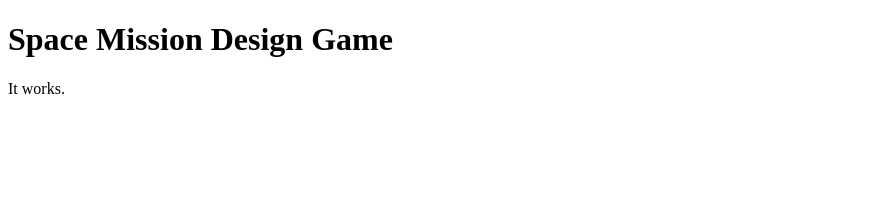
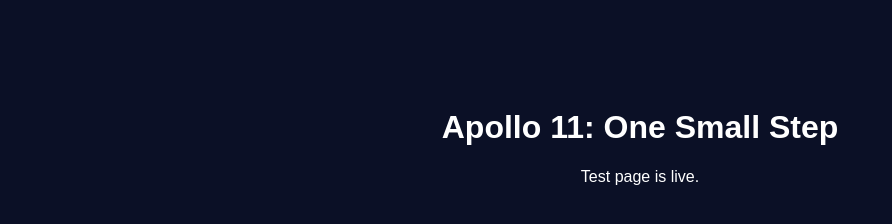
Before and after one commit to madhavlnair/space-mission-game, a plain HTML site: page index.html in a window 1280 px wide. Shown: the whole page, without its empty margins (0-892 px from the left). Drawn offline with Linux system fonts and the light colour scheme.

Commit message:
Add test page

```diff
--- a/index.html
+++ b/index.html
@@ -3,12 +3,10 @@
 <head>
   <meta charset="UTF-8">
   <meta name="viewport" content="width=device-width, initial-scale=1">
-  <title>Space Mission Design Game</title>
-  <link rel="stylesheet" href="style.css">
+  <title>Apollo 11: One Small Step</title>
 </head>
-<body>
-  <h1>Space Mission Design Game</h1>
-  <p>It works.</p>
-  <script src="game.js"></script>
+<body style="background:#0b1026;color:#fff;font-family:sans-serif;text-align:center;padding-top:80px;">
+  <h1>Apollo 11: One Small Step</h1>
+  <p>Test page is live.</p>
 </body>
 </html>
```
